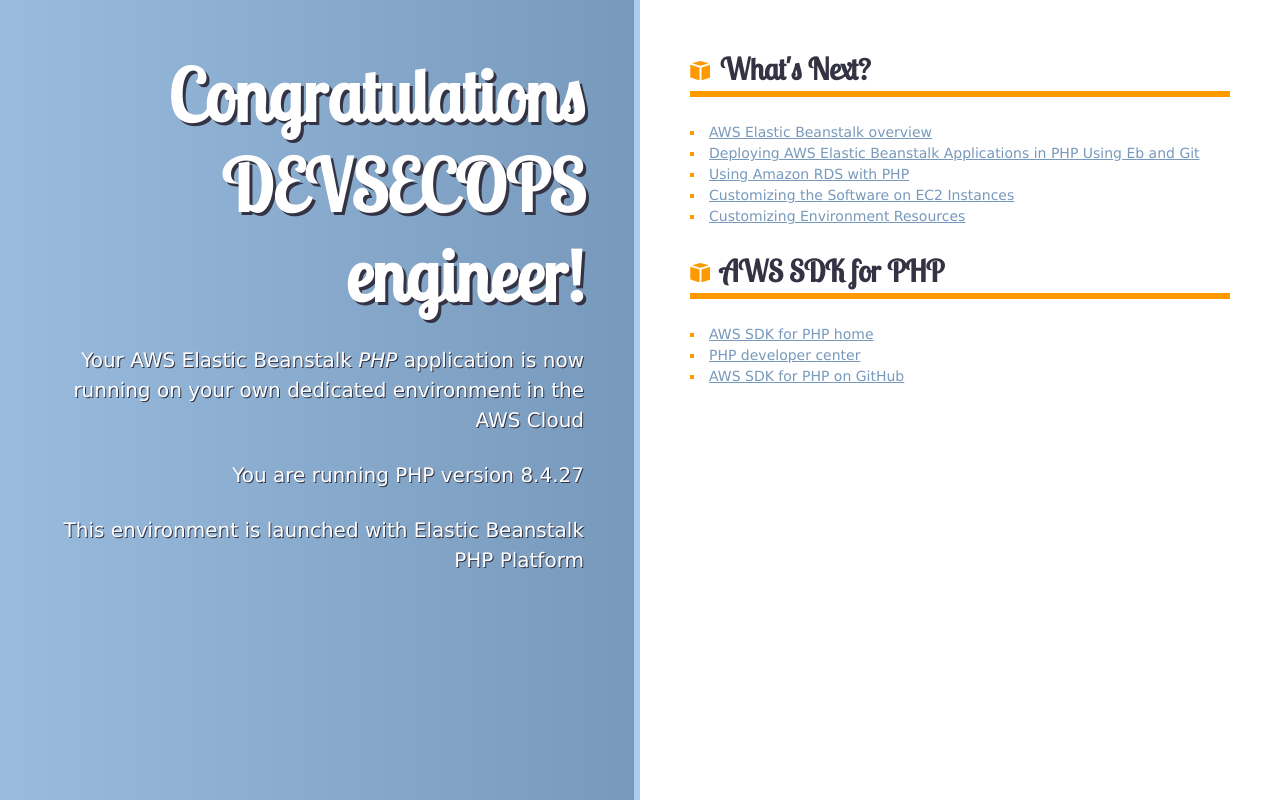
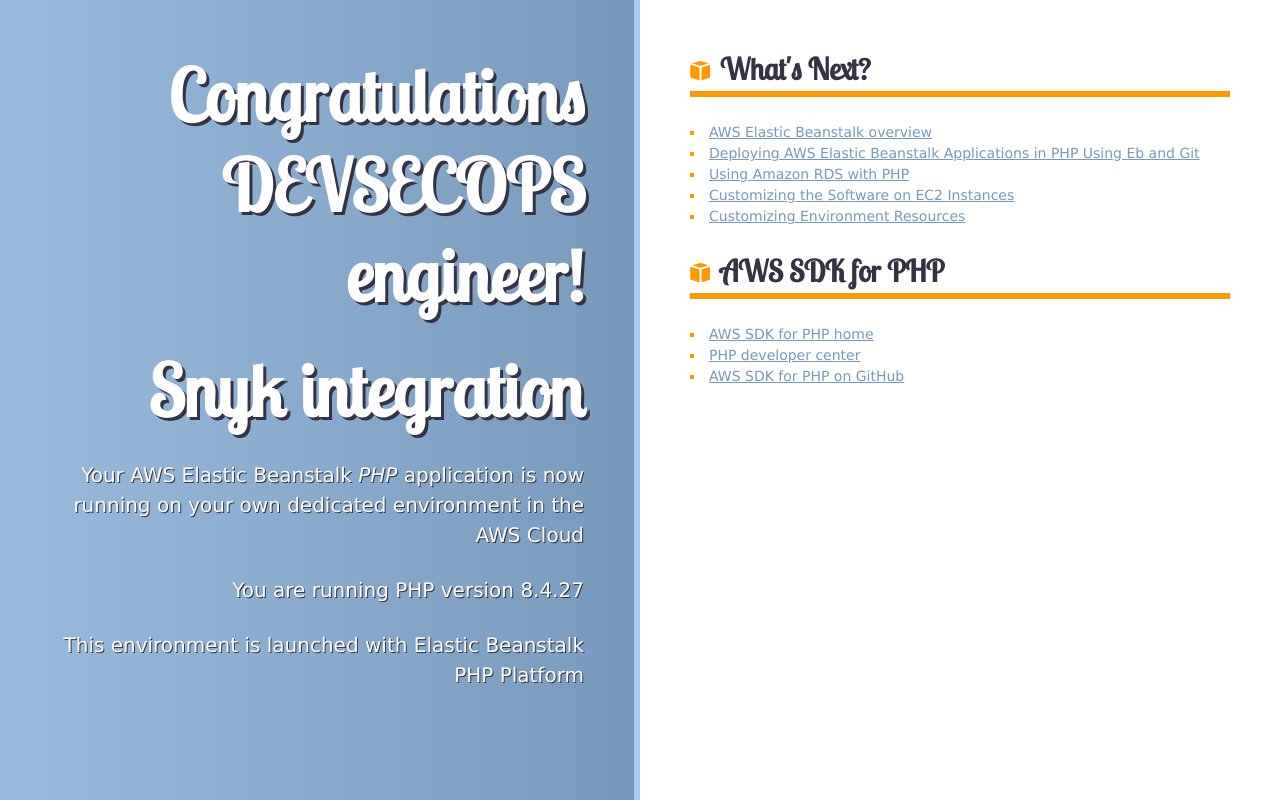
Before and after one commit to Tealdris/php-app-for-jenkins, a PHP site: page / in a window 1280 px wide. Run offline with PHP 8.4, Linux system fonts and the light colour scheme.

Commit message:
snyk added

```diff
--- a/index.php
+++ b/index.php
@@ -24,6 +24,7 @@ else
 <body>
     <section class="congratulations">
         <h1>Congratulations DEVSECOPS engineer!</h1>
+        <h1>Snyk integration</h1>
         <p>Your AWS Elastic Beanstalk <em>PHP</em> application is now running on your own dedicated environment in the AWS&nbsp;Cloud</p>
         <p>You are running PHP version <?= phpversion() ?></p>
         <p>This environment is launched with Elastic Beanstalk PHP Platform</p>
```
